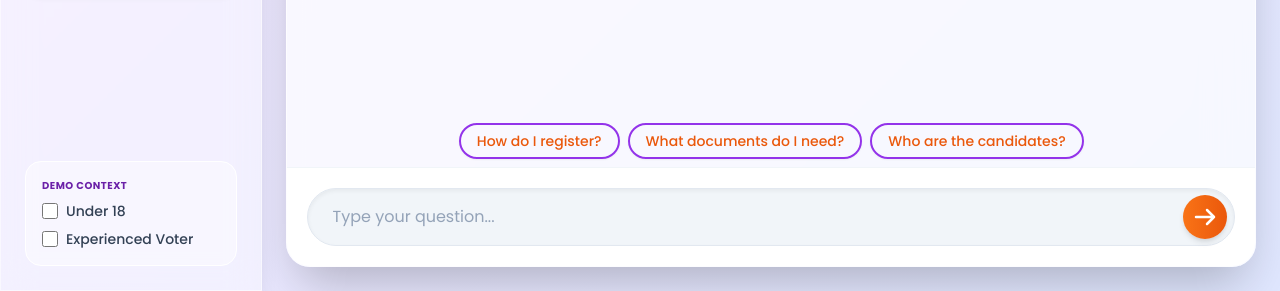
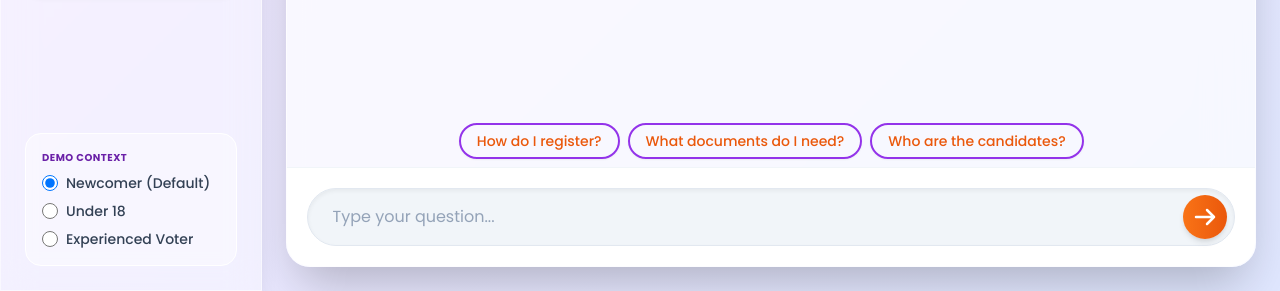
Before and after one commit to HinaMatre/democracy-desk-ai, a website: page public/index.html in a window 1280 px wide. Shown: the part 509-800 px from the top of the page. Drawn offline with nearby package versions, Linux system fonts and the light colour scheme; no server answers.

Commit message:
Fix: Updated Demo Context to use mutually exclusive radio buttons

```diff
--- a/public/index.html
+++ b/public/index.html
@@ -77,11 +77,15 @@
     <div class="hidden md:block mt-auto bg-white/40 rounded-2xl p-4 border border-white">
       <p class="text-[10px] font-bold text-purple-800 mb-2 uppercase tracking-wider">Demo Context</p>
       <label class="flex items-center gap-2 cursor-pointer text-sm mb-2 text-slate-700 font-medium">
-        <input type="checkbox" id="context-under18" class="rounded border-slate-300 text-purple-600 focus:ring-purple-500 w-4 h-4">
+        <input type="radio" name="voter-type" id="context-default" class="border-slate-300 text-purple-600 focus:ring-purple-500 w-4 h-4" checked>
+        <span>Newcomer (Default)</span>
+      </label>
+      <label class="flex items-center gap-2 cursor-pointer text-sm mb-2 text-slate-700 font-medium">
+        <input type="radio" name="voter-type" id="context-under18" class="border-slate-300 text-purple-600 focus:ring-purple-500 w-4 h-4">
         <span>Under 18</span>
       </label>
       <label class="flex items-center gap-2 cursor-pointer text-sm text-slate-700 font-medium">
-        <input type="checkbox" id="context-experienced" class="rounded border-slate-300 text-purple-600 focus:ring-purple-500 w-4 h-4">
+        <input type="radio" name="voter-type" id="context-experienced" class="border-slate-300 text-purple-600 focus:ring-purple-500 w-4 h-4">
         <span>Experienced Voter</span>
       </label>
     </div>
```
